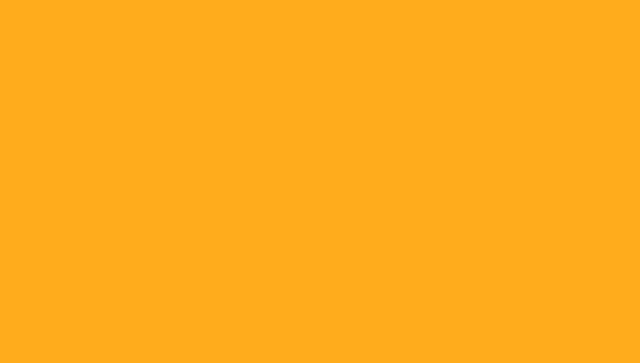
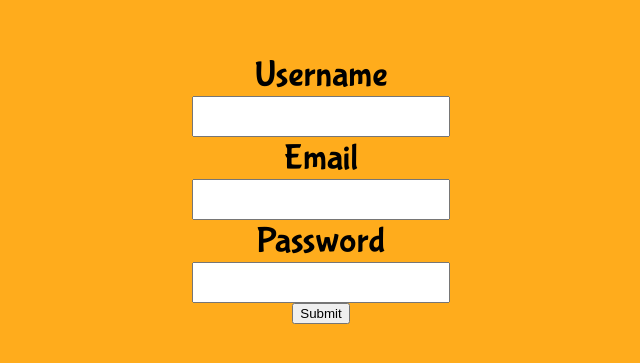
Before and after one commit to TGKElit/ReactAssignment, a React (Create React App) app in the folder react-assignment/: page /register in a window 1280 px wide. Before the commit this address had no page. Shown: the part 211-574 px from the top of the page, without its empty margins (319-959 px from the left). Built offline with nearby package versions, Linux system fonts and the light colour scheme.

Commit message:
worked on auth

```diff
--- a/react-assignment/src/App.jsx
+++ b/react-assignment/src/App.jsx
@@ -1,9 +1,9 @@
-
-import './App.scss';
-import Login from './pages/Login';
-import Home from './pages/Home';
-import Question from './pages/Question'
-import {Routes, Route, Link} from 'react-router-dom';
+import "./App.scss";
+import Login from "./pages/Login";
+import Home from "./pages/Home";
+import Question from "./pages/Question";
+import { Routes, Route, Link } from "react-router-dom";
+import Register from "./pages/Register";
 
 function App() {
   return (
@@ -12,6 +12,7 @@ function App() {
         <Routes>
           <Route path="/" element={<Home path="/" loggedIn={false} />} />
           <Route path="/login" element={<Login path="/login" />} />
+          <Route path="/register" element={<Register path="/register" />} />
           <Route path="/question" element={<Question path="/question" />} />
           <Route path="/answer" element={<Question path="/answer" />} />
         </Routes>
--- a/react-assignment/src/App.scss
+++ b/react-assignment/src/App.scss
@@ -1,13 +1,35 @@
-$background-color: #FFAC1C;
-$button-color : #CC5500;
+$background-color: #ffac1c;
+$button-color: #cc5500;
 
 @font-face {
   font-family: BubblegumSans;
-  src: url('./assets/fonts/BubblegumSans-Regular.ttf');
+  src: url("./assets/fonts/BubblegumSans-Regular.ttf");
+}
+
+h1,
+h2 {
+  font-family: BubblegumSans;
+  font-size: 64px;
+  margin-top: 24px;
+  margin-bottom: 24px;
+}
+
+label {
+  font-size: 36px;
 }
 
 .App {
+  font-family: BubblegumSans;
   text-align: center;
+}
+
+input[type="text"],
+input[type="email"],
+input[type="password"] {
+  width: 250px;
+  height: 35px;
+  font-family: "BubblegumSans";
+  font-size: 24px;
 }
 
 .App-logo {
--- a/react-assignment/src/components/button/index.jsx
+++ b/react-assignment/src/components/button/index.jsx
@@ -10,7 +10,7 @@ const Button = (props) => {
     }
     return (
         <>
-            <button className={styles.button} type={props.type}>{props.children}</button>
+            <button className={styles.button} type={props.type} onClick={props.event}>{props.children}</button>
         </>
     );
 }
--- a/react-assignment/src/components/loginForm/index.jsx
+++ b/react-assignment/src/components/loginForm/index.jsx
@@ -1,36 +1,88 @@
-import styles from "./loginForm.module.scss";
-import Button from "../button";
 import { useState } from "react";
 
 const LoginForm = (props) => {
   const [usernameInput, setUsernameInput] = useState("");
   const [passwordInput, setPasswordInput] = useState("");
+  const [emailInput, setEmailInput] = useState("");
 
-  const loginData = new FormData();
-  loginData.append("name", usernameInput);
-  loginData.append("password", passwordInput);
+  function RegisterEmailInput({ authMode }) {
+    if (authMode === "register") {
+      return (
+        <>
+          <label>Email</label>
+          <input
+            type="text"
+            name="email"
+            value={emailInput}
+            onChange={(event) => {
+              setEmailInput(event.target.value);
+            }}
+          />
+        </>
+      );
+    }
+  }
 
   const loginUser = async () => {
+    const loginData = new FormData();
+    loginData.append("name", usernameInput);
+    loginData.append("password", passwordInput);
+
     fetch("http://127.0.0.1:8000/api/login", {
       method: "POST",
       body: loginData,
     })
       .then((response) => {
-        if (response.status == 200) {
+        if (response.status === 200) {
           return response.json();
         }
-        if (response.status == 401) {
+        if (response.status === 401) {
           console.log("Login failed");
         }
       })
       .then((json) => {
         sessionStorage.setItem("api_key", json.api_key);
-        console.log("session startetd");
+        window.location.href = "/";
       })
       .catch((error) => {
         console.log(error);
       });
   };
+
+  const registerUser = async () => {
+    const registerData = new FormData();
+    registerData.append("name", usernameInput);
+    registerData.append("email", emailInput);
+    registerData.append("password", passwordInput);
+
+    fetch("http://127.0.0.1:8000/api/register", {
+      method: "POST",
+      body: registerData,
+    })
+      .then((response) => {
+        if (response.status === 201) {
+          return response.json();
+        }
+      })
+      .then((json) => {
+        sessionStorage.setItem("api_key", json.api_key);
+        setUsernameInput("");
+        setEmailInput("");
+        setPasswordInput("");
+        window.location.href = "/";
+      })
+      .catch((error) => {
+        alert("could not register.");
+      });
+  };
+
+  let authMode = loginUser;
+
+  if (props.authMode === "login") {
+    authMode = loginUser;
+  } else {
+    authMode = registerUser;
+  }
 
   return (
     <>
@@ -43,6 +95,9 @@ const LoginForm = (props) => {
           setUsernameInput(event.target.value);
         }}
       />
+
+      <RegisterEmailInput authMode={props.authMode}></RegisterEmailInput>
+
       <label htmlFor="password">Password</label>
       <input
         type="password"
@@ -53,7 +108,8 @@ const LoginForm = (props) => {
           setPasswordInput(event.target.value);
         }}
       />
-      <button onClick={loginUser}>Submit</button>
+
+      <button onClick={authMode}>Submit</button>
     </>
   );
 };
--- a/react-assignment/src/pages/Home.jsx
+++ b/react-assignment/src/pages/Home.jsx
@@ -1,15 +1,18 @@
-import Button from '../components/button';
-import QuestionForm from '../components/questionForm';
+import Button from "../components/button";
+import QuestionForm from "../components/questionForm";
 
 const Home = (props) => {
-
-    return [
-        <>
-            <p>Hello World</p>
-            <Button type="submit">Hello</Button>
-
-        </>
-    ];
-}
+  return [
+    <>
+      <h1>Quizmaster</h1>
+      <Button type="link" href="/login">
+        Login
+      </Button>
+      <Button type="link" href="/register">
+        Register
+      </Button>
+    </>,
+  ];
+};
 
 export default Home;
--- a/react-assignment/src/pages/Login.jsx
+++ b/react-assignment/src/pages/Login.jsx
@@ -1,13 +1,11 @@
 import LoginForm from "../components/loginForm";
 
 const Login = (props) => {
-
-
-    return (
+  return (
     <>
-        <LoginForm />
+      <LoginForm authMode="login" />
     </>
-    )
-}
+  );
+};
 
 export default Login;
--- /dev/null
+++ b/react-assignment/src/pages/Register.jsx
@@ -0,0 +1,11 @@
+import LoginForm from "../components/loginForm";
+
+const Register = (props) => {
+  return (
+    <>
+      <LoginForm authMode="register" />
+    </>
+  );
+};
+
+export default Register;
```
